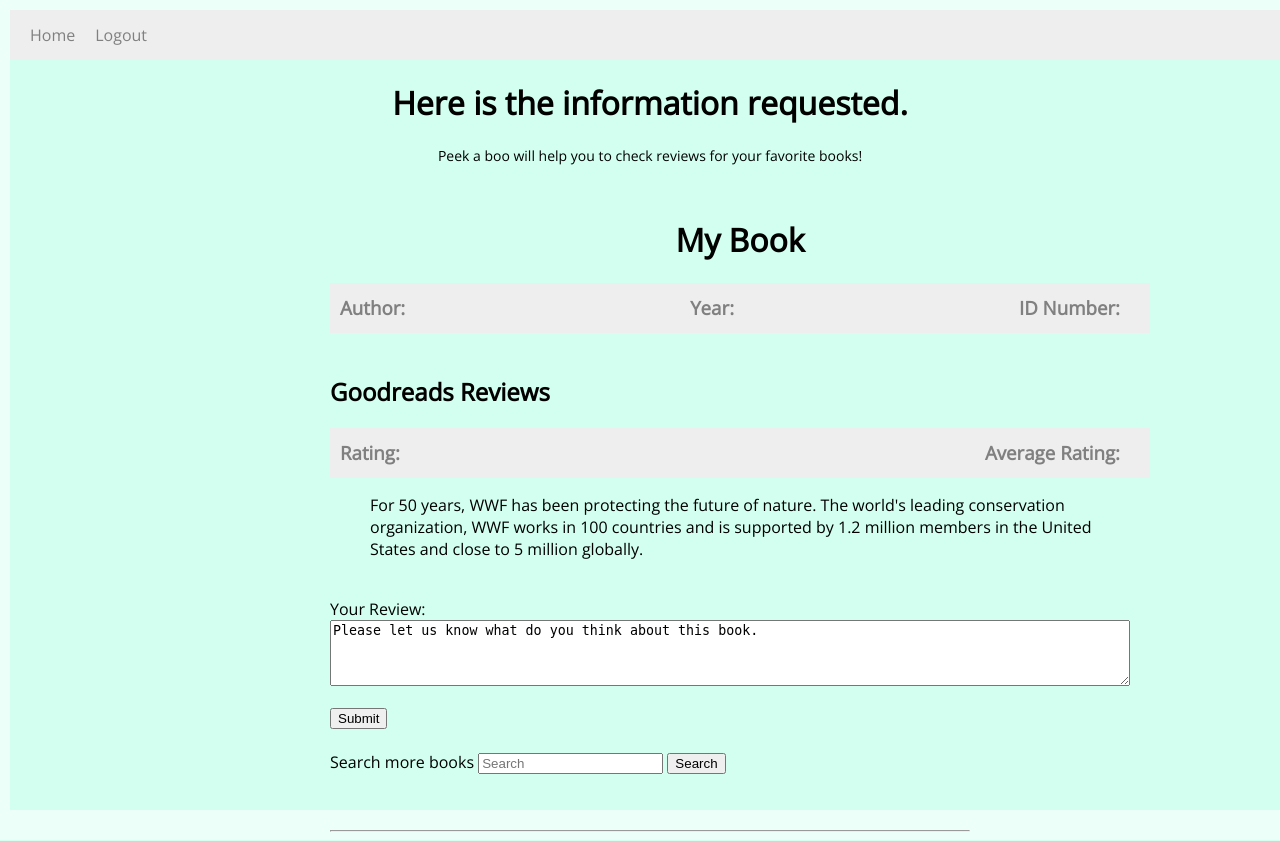
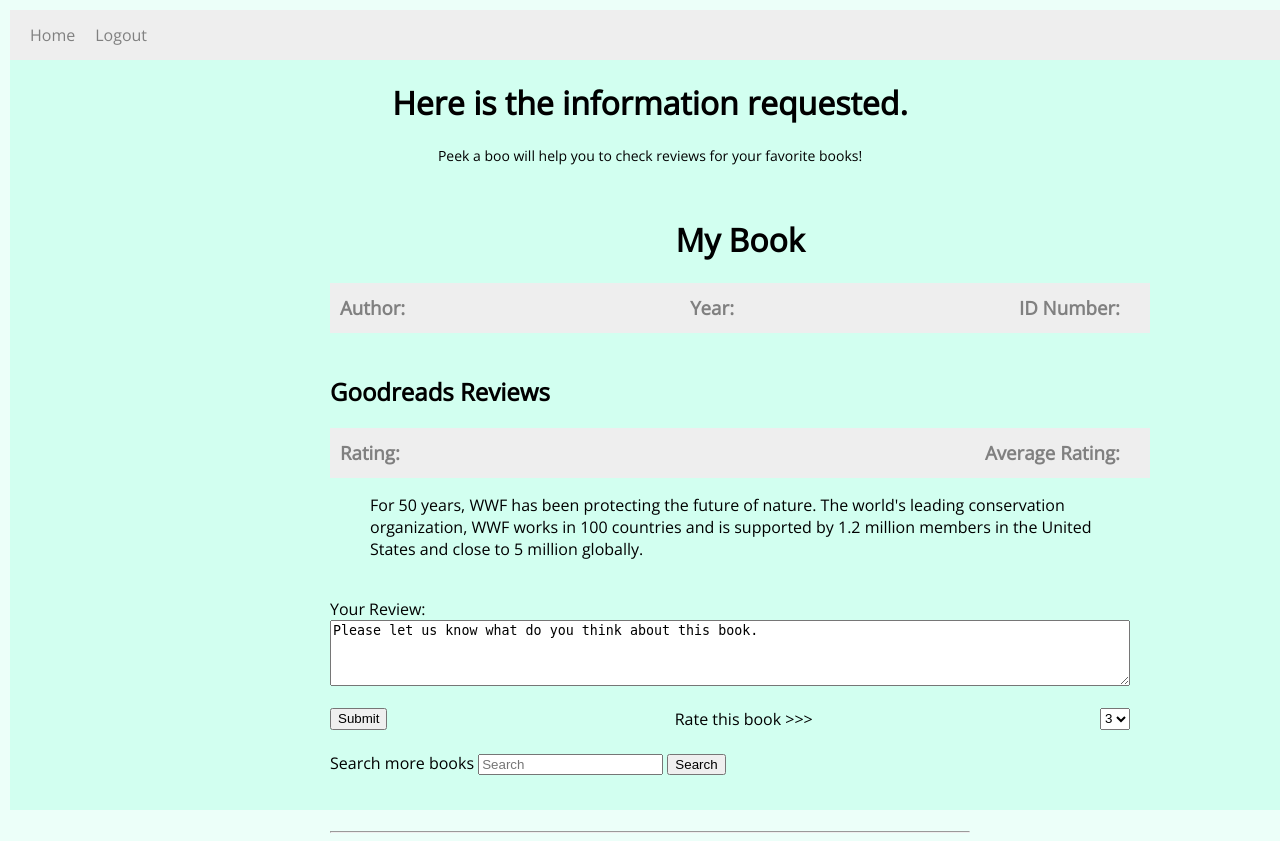
Before and after one commit to CarinaLR/Peek-a-boo, a Flask app: page /book-page in a window 1280 px wide. Run offline with Flask 2, Linux system fonts and the light colour scheme.

Commit message:
add rating

```diff
--- a/templates/bookpage.html
+++ b/templates/bookpage.html
@@ -48,11 +48,26 @@ Please let us know what do you think about this book.
 </textarea
       >
       <br /><br />
-      <input type="submit" value="Submit" />
-      <br /><br />
-      <label>Search more books</label>
-      <input type="text" placeholder="Search" name="text" />
-      <button type="submit">Search</button>
+      <div
+        class="row"
+        style="width: 50rem; display: flex; justify-content: space-between;"
+      >
+        <input type="submit" value="Submit" />
+        <label for="rating">Rate this book >>></label>
+        <select id="rating" name="rating" required>
+          <option value="1">1</option>
+          <option value="2">2</option>
+          <option selected value="3">3</option>
+          <option value="4">4</option>
+          <option value="5">5</option>
+        </select>
+      </div>
+      <br />
+      <div>
+        <label>Search more books</label>
+        <input type="text" placeholder="Search" name="text" />
+        <button type="submit">Search</button>
+      </div>
     </form>
   </div>
 </div>
```
Also changed, not shown: 1 other file.
